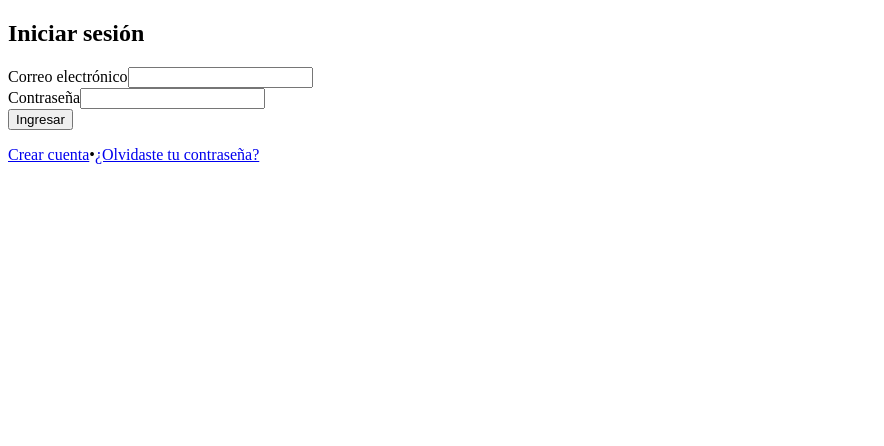
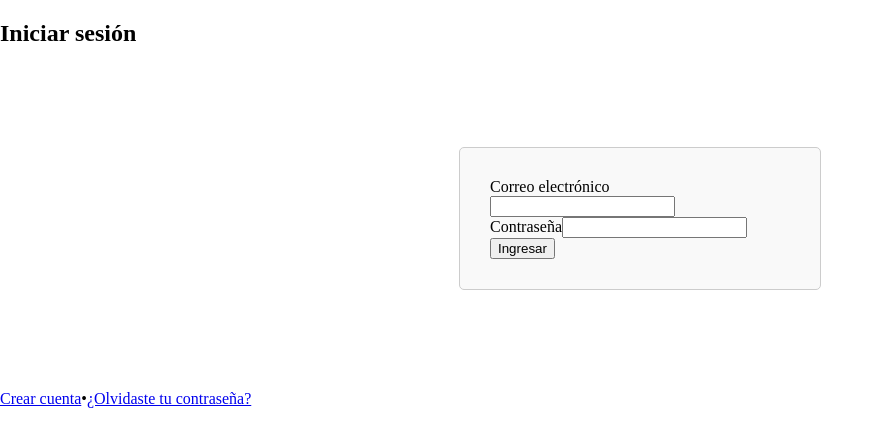
Before and after one commit to rahfflesia/graficacion, an Angular app in the folder frontend/: page /login in a window 1280 px wide. Shown: the top 446 px of the page, without its empty margins (0-884 px from the left). Built offline with nearby package versions, Linux system fonts and the light colour scheme.

Commit message:
styles margenes

```diff
--- a/frontend/src/app/auth/login/login.css
+++ b/frontend/src/app/auth/login/login.css
@@ -0,0 +1,15 @@
+body {
+    margin: 0;
+    padding: 0;
+    font-family: Arial, sans-serif;
+    background: linear-gradient();
+}
+
+.login_form {
+    width: 300px;
+    margin: 100px auto;
+    padding: 30px;
+    border: 1px solid #ccc;
+    border-radius: 5px;
+    background-color: #f9f9f9;
+}
--- a/frontend/src/app/auth/login/login.html
+++ b/frontend/src/app/auth/login/login.html
@@ -1,8 +1,8 @@
-<div class="registro-container">
-    <div class="registro-card">
+<div class="login-container">
+    <div class="login-card">
         <h2> Iniciar sesión</h2>
 
-        <form class="registro_form">
+        <form class="login_form">
             <div class="form-group">
                 <label for="email">Correo electrónico</label>
                 <input id="email" type="email"/>
--- a/frontend/src/styles.css
+++ b/frontend/src/styles.css
@@ -1 +1,6 @@
 /* You can add global styles to this file, and also import other style files */
+body, html {
+    margin: 0;
+    padding: 0;
+
+}
```
